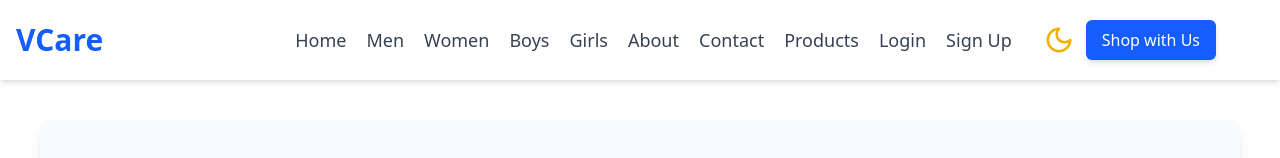
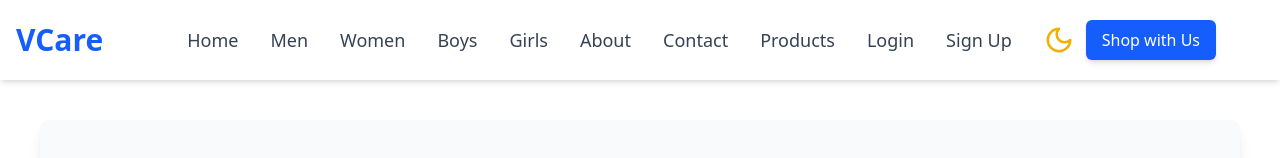
Before and after one commit to gowribalan123/VCareMart-frontend, a React (Vite) app: page / in a window 1280 px wide. Shown: the top 158 px of the page. Built offline with nearby package versions, Linux system fonts and the light colour scheme; no server answers.

Commit message:
minor modifications

```diff
--- a/src/components/user/Header.jsx
+++ b/src/components/user/Header.jsx
@@ -1,12 +1,9 @@
 import React, { useState } from "react";
 import { Link, useNavigate } from "react-router-dom";
 import { DarkMode } from "../shared/DarkMode";
-import { ShoppingBag } from "lucide-react";
-
-//import ThemeToggle from '../shared/ThemeToggle';
 
 const NavLinks = () => (
-    <ul className="flex justify-center items-center gap-5">
+    <ul className="flex flex-col md:flex-row md:justify-center items-center gap-5 md:gap-8">
         <li>
             <Link to="/" className="text-lg font-medium text-gray-700 dark:text-gray-300 hover:text-blue-500 transition duration-300">Home</Link>
         </li>
@@ -37,7 +34,6 @@ const NavLinks = () => (
         <li>
             <Link to="/signup" className="text-lg font-medium text-gray-700 dark:text-gray-300 hover:text-blue-500 transition duration-300">Sign Up</Link>
         </li>
-
     </ul>
 );
 
@@ -59,8 +55,6 @@ export const Header = () => {
             <nav className="hidden md:flex justify-center items-center gap-8" role="navigation">
                 <NavLinks />
                 <div className="flex justify-center items-center gap-3">
-                  {/*  <ThemeToggle/>
-                   */}
                     <DarkMode />
                     <button
                         className="bg-blue-600 text-white px-4 py-2 rounded-md shadow-md hover:bg-blue-700 transition duration-300"
@@ -69,11 +63,6 @@ export const Header = () => {
                     >
                         Shop with Us
                     </button>
-              {/*      <li>
-        <Link to={'/user/cart'} className="text-lg font-medium text-gray-700 dark:text-gray-300 hover:text-blue-500 transition duration-300">
-                    <ShoppingBag/>
-                </Link>
-         </li>   */}
                 </div>
             </nav>
             {/* Mobile Menu Button */}
```
